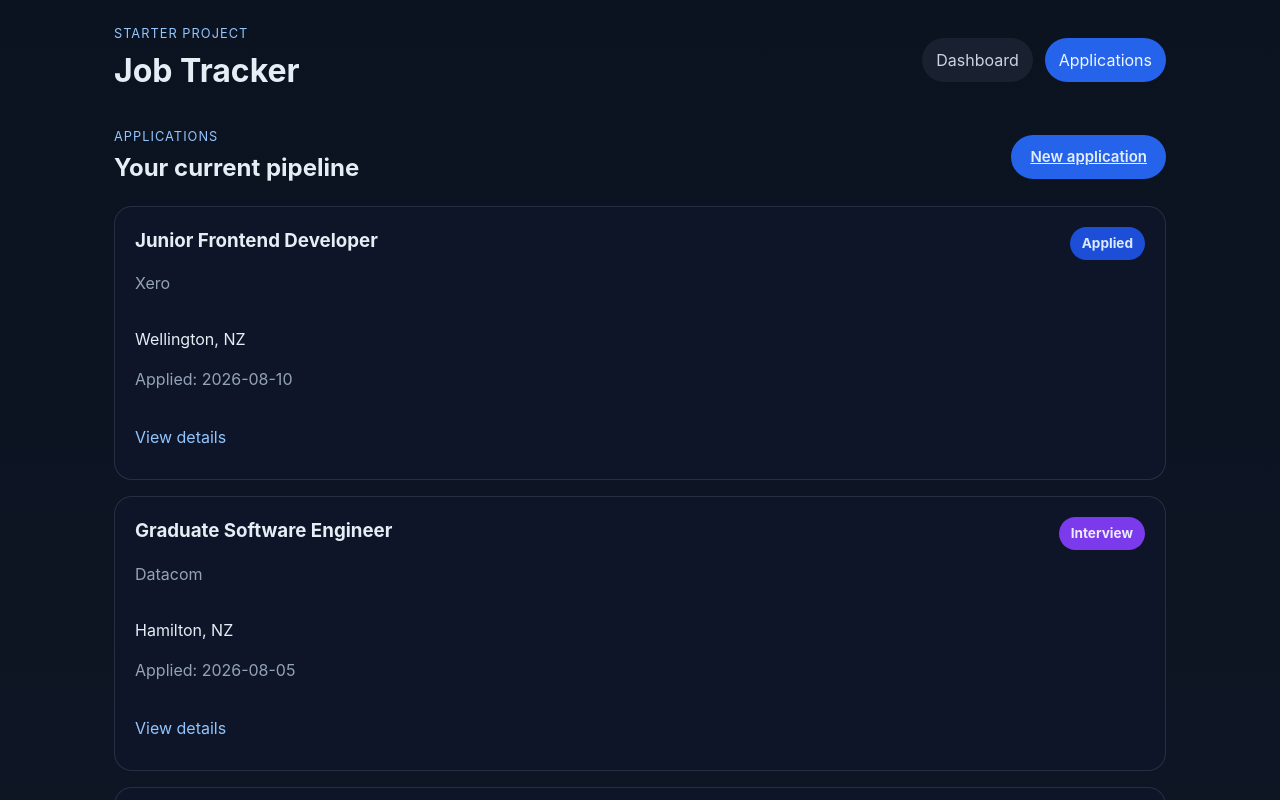
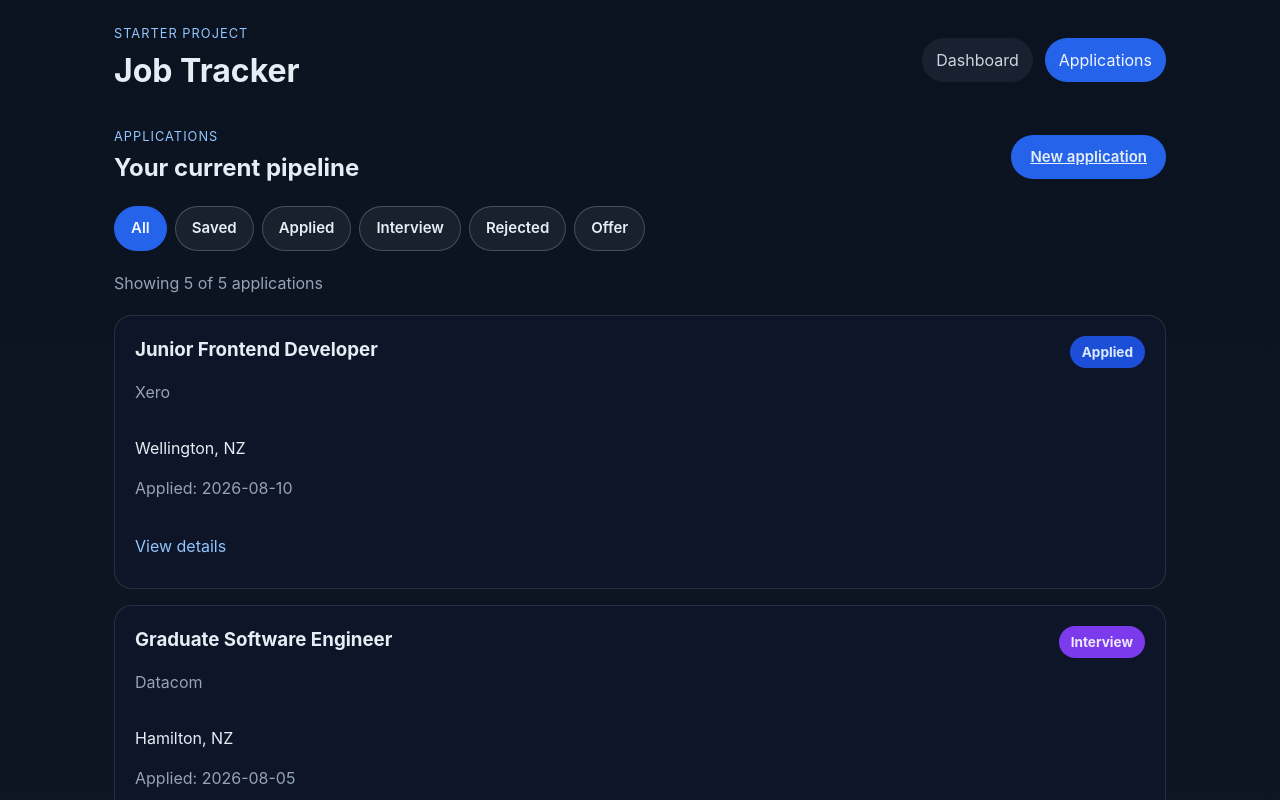
Before and after one commit to lowqualityloey/job-tracker, a React (Vite) app: page /applications in a window 1280 px wide. Shown: the top 800 px of the page. Built offline with nearby package versions, Linux system fonts and the light colour scheme.

Commit message:
feat(ui): narrow the applications list by status chip and announce the count (Green for BEHAVIOR-018)

```diff
--- /dev/null
+++ b/src/components/ApplicationFilters.tsx
@@ -0,0 +1,43 @@
+import type { FilterCriteria, StatusFilter } from '../domain/filters'
+import { ALL_STATUSES } from '../domain/filters'
+
+interface ApplicationFiltersProps {
+  criteria: FilterCriteria
+  onChange: (criteria: FilterCriteria) => void
+}
+
+/**
+ * The controls that narrow the list.
+ *
+ * Controlled: criteria state belongs to the page that renders the results, so the predicate and the
+ * rows can never disagree by living in two places. This component is presentational, which is also
+ * why it takes `onChange` for a whole criteria object instead of one setter per control — a filter
+ * that combines (status **and** query) has to be changed as a unit.
+ *
+ * Chips are `<button>`s with `aria-pressed`, not `<input type="radio">`: the state being conveyed is
+ * "this control is currently selecting", which is exactly what `aria-pressed` means, and it keeps the
+ * single-action clear (`press All`) the same shape as every other press.
+ */
+export default function ApplicationFilters({ criteria, onChange }: ApplicationFiltersProps) {
+  function select(status: StatusFilter) {
+    onChange({ ...criteria, status })
+  }
+
+  return (
+    <div className="filter-bar">
+      <div className="chip-row" role="group" aria-label="Filter by status">
+        {ALL_STATUSES.map((option) => (
+          <button
+            key={option}
+            type="button"
+            className="chip"
+            aria-pressed={criteria.status === option}
+            onClick={() => select(option)}
+          >
+            {option}
+          </button>
+        ))}
+      </div>
+    </div>
+  )
+}
--- /dev/null
+++ b/src/domain/filters.ts
@@ -0,0 +1,40 @@
+import type { ApplicationStatus, JobApplication } from '../types/application'
+
+/**
+ * What the user is currently looking at, as opposed to what the store holds.
+ *
+ * `'All'` is a member of the criteria type rather than `undefined` because "no status chosen"
+ * and "the user chose to see everything" are the same state here, and an optional field invites
+ * a caller to distinguish them.
+ */
+export type StatusFilter = ApplicationStatus | 'All'
+
+export interface FilterCriteria {
+  status: StatusFilter
+}
+
+export const ALL_STATUSES: readonly StatusFilter[] = ['All', 'Saved', 'Applied', 'Interview', 'Rejected', 'Offer']
+
+export const defaultCriteria: FilterCriteria = { status: 'All' }
+
+/**
+ * The subset of records the criteria select, in the order the store returned them.
+ *
+ * Pure and total on purpose: it takes records and returns records, so the same predicate is what
+ * M3 can mirror server-side (`WHERE status = $1`) instead of a second, drifting copy in C#. It is
+ * also the only place a matching rule can live — inlining it into the page would scatter the rules
+ * across every component that lists applications.
+ *
+ * No sorting happens here. Order is store order, and adding an implicit sort would change what
+ * `BEHAVIOR-018` promises without anyone asking for it (spec §2 non-goals, B-10).
+ */
+export function selectApplications(
+  records: readonly JobApplication[],
+  criteria: FilterCriteria,
+): JobApplication[] {
+  if (criteria.status === 'All') {
+    return [...records]
+  }
+
+  return records.filter((record) => record.status === criteria.status)
+}
--- a/src/pages/ApplicationsPage.tsx
+++ b/src/pages/ApplicationsPage.tsx
@@ -1,10 +1,21 @@
+import { useMemo, useState } from 'react'
 import { Link } from 'react-router-dom'
+import ApplicationFilters from '../components/ApplicationFilters'
 import EmptyState from '../components/EmptyState'
 import StatusBadge from '../components/StatusBadge'
+import { defaultCriteria, selectApplications } from '../domain/filters'
+import type { FilterCriteria } from '../domain/filters'
 import { useApplications } from '../state/applicationsProvider'
 
 export default function ApplicationsPage() {
   const { status, applications, error } = useApplications()
+  // View state, deliberately not provider state: criteria describe what this user is looking at,
+  // not what the store holds. Putting them beside the snapshot would make a filter change look
+  // like a data change, and would leak a transient choice into every other consumer (spec §3).
+  const [criteria, setCriteria] = useState<FilterCriteria>(defaultCriteria)
+  // Above the early returns, unconditionally: a hook below a `return` changes the hook order
+  // between the loading render and the ready render, which React rejects at runtime.
+  const visible = useMemo(() => selectApplications(applications, criteria), [applications, criteria])
 
   if (status === 'loading') {
     return <EmptyState title="Loading applications" description="Reading your saved pipeline." />
@@ -49,8 +60,16 @@ export default function ApplicationsPage() {
         </Link>
       </div>
 
+      <ApplicationFilters criteria={criteria} onChange={setCriteria} />
+
+      {/* One live region for every view, including the unfiltered one, so the count is announced
+          by a single code path instead of appearing only after the user does something. */}
+      <p className="filter-count" role="status">
+        Showing {visible.length} of {applications.length} applications
+      </p>
+
       <div className="card-list">
-        {applications.map((application) => (
+        {visible.map((application) => (
           <article key={application.id} className="application-card">
             <div className="card-header">
               <div>
--- a/src/styles.css
+++ b/src/styles.css
@@ -330,3 +330,45 @@ textarea {
   gap: 10px;
   justify-items: start;
 }
+
+/* Filter controls (M2b). The pairs are the measured ones from DESIGN.md §2, not new colours:
+   an idle chip is `.button-quiet`'s surface with its text, a pressed chip is the active-nav pair
+   `#eff6ff` on `#2563eb` (4.75:1 — thin but already shipped and already measured). The pressed
+   state is carried by `aria-pressed` as well as by fill, so §7's "never colour alone" holds. */
+.chip-row {
+  display: flex;
+  flex-wrap: wrap;
+  gap: 8px;
+}
+
+.chip {
+  background: #19212f;
+  border: 1px solid rgba(148, 163, 184, 0.35);
+  border-radius: 999px;
+  color: #e5eef5;
+  cursor: pointer;
+  font-size: 0.9375rem;
+  font-weight: 600;
+  min-height: 44px;
+  padding: 10px 16px;
+}
+
+.chip:hover {
+  border-color: #93c5fd;
+}
+
+.chip[aria-pressed='true'] {
+  background: #2563eb;
+  border-color: #2563eb;
+  color: #eff6ff;
+}
+
+.chip:focus-visible {
+  outline: 3px solid #93c5fd;
+  outline-offset: 3px;
+}
+
+.filter-count {
+  color: #94a3b8;
+  margin: 0;
+}
```
